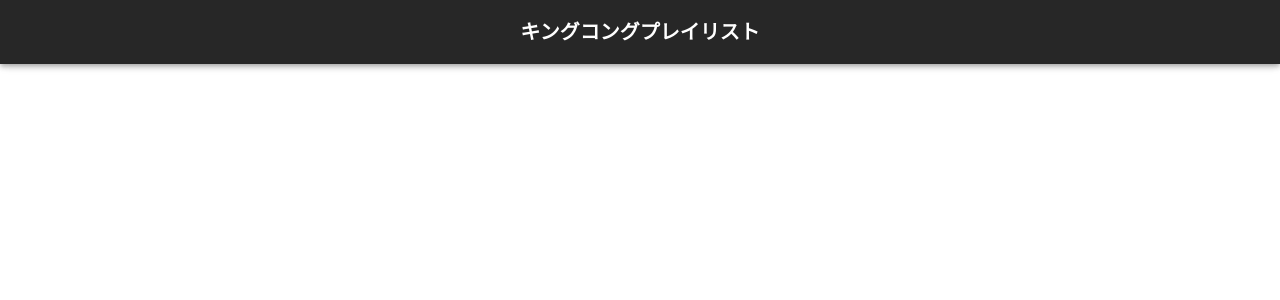
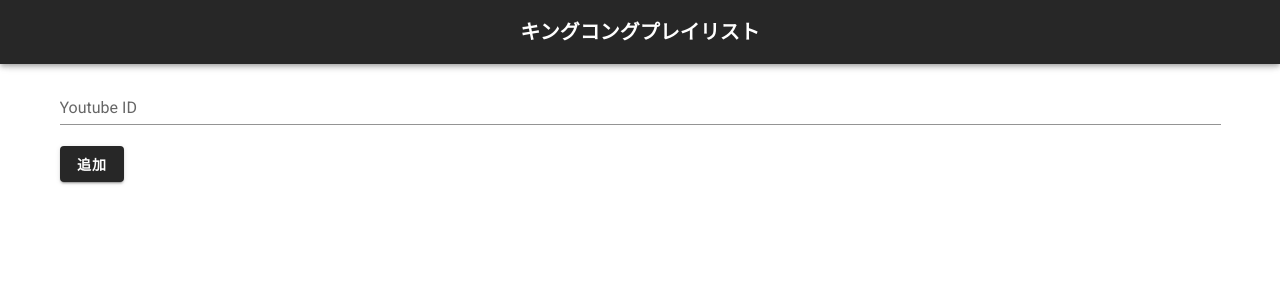
Before and after one commit to kenzoukenzou/kingkong_playlist, a Vue app in the folder frontend/: page /videos/new in a window 1280 px wide. Shown: the top 300 px of the page. Built offline with nearby package versions, Linux system fonts and the light colour scheme.

Commit message:
feat: add VideoNew page

```diff
--- /dev/null
+++ b/frontend/src/components/VideoNew.vue
@@ -0,0 +1,35 @@
+<template>
+  <v-form @submit="addVideo">
+    <v-text-field
+      label="Youtube ID"
+      required
+      v-model="video.youtube_key"
+    >
+    </v-text-field>
+    <v-btn dark class="font-weight-bold" type="submit">追加</v-btn>
+  </v-form>
+</template>
+
+<script>
+import axios from 'axios'
+
+export default {
+  name: 'VideoNew',
+  data() {
+    return {
+      video: {
+        youtube_key: ''
+      }
+    }
+  },
+  methods: {
+    addVideo: function() {
+      axios
+        .post(`${process.env.VUE_APP_ENDPOINT}/v1/videos`, this.video)
+        .then(
+          this.$router.push({ name: 'Home' })
+        )
+    }
+  }
+}
+</script>
--- a/frontend/src/router/index.js
+++ b/frontend/src/router/index.js
@@ -2,6 +2,7 @@ import Vue from 'vue'
 import VueRouter from 'vue-router'
 import VideoList from '@/components/VideoList'
 import VideoShow from '@/components/VideoShow'
+import VideoNew from '@/components/VideoNew'
 
 Vue.use(VueRouter)
 
@@ -16,6 +17,11 @@ Vue.use(VueRouter)
     name: 'VideoShow',
     component: VideoShow
   },
+  {
+    path: '/videos/new',
+    name: 'VideoNew',
+    component: VideoNew
+  }
 ]
 
 const router = new VueRouter({
```
Also changed, not shown: 1 other file (tests, documents, lock files or other folders).
